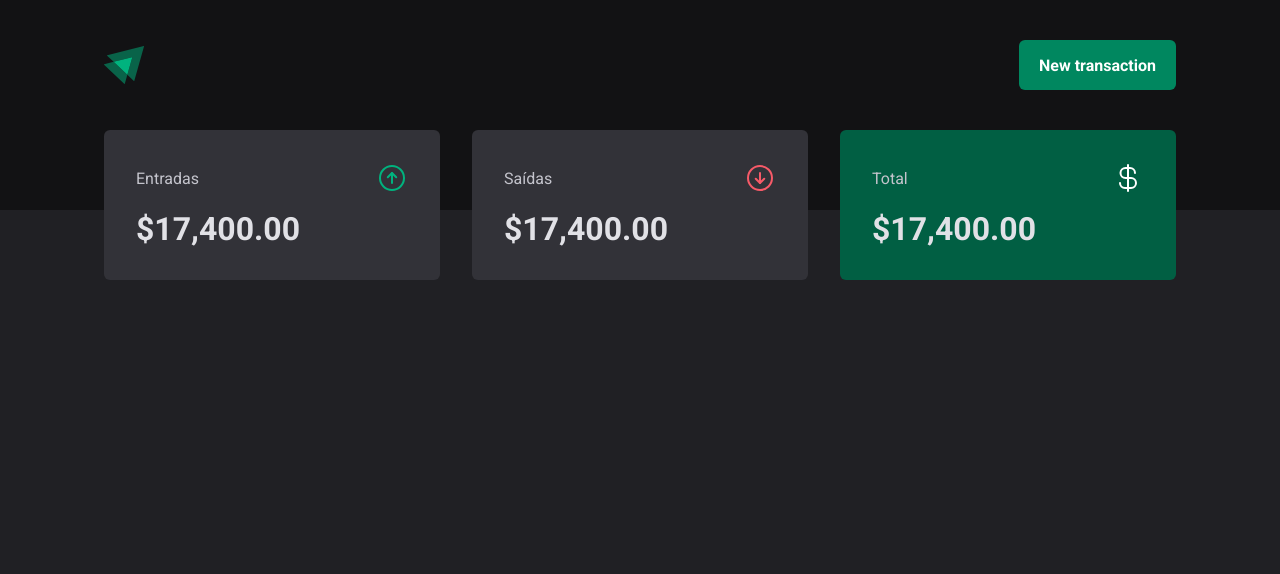
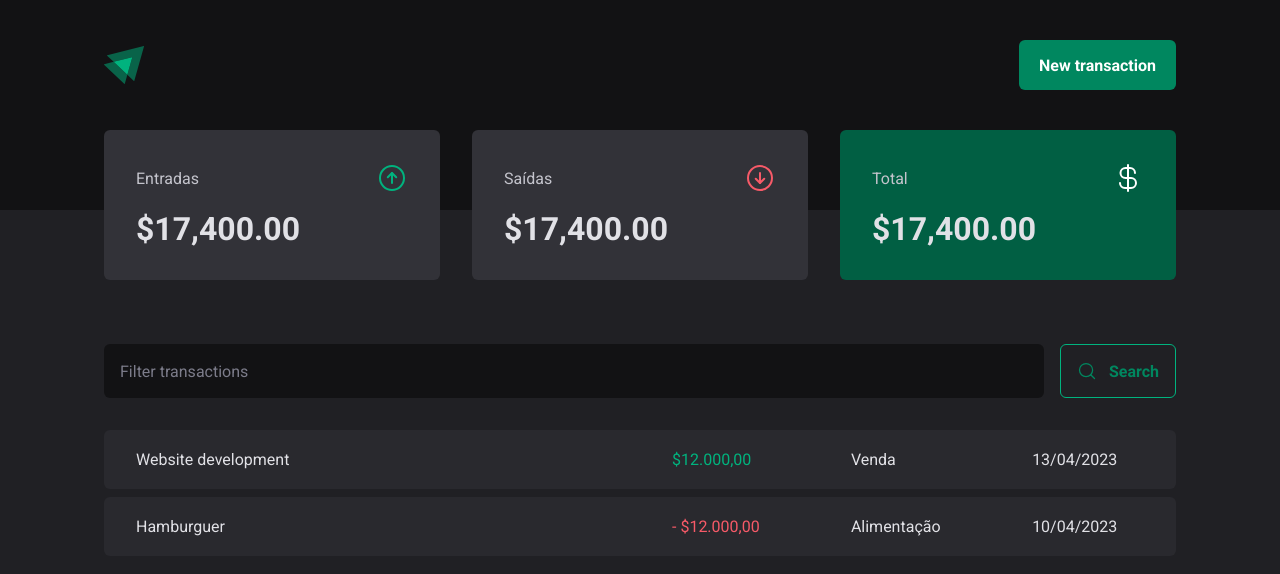
Before and after one commit to gcrozariol/dt-money-react, a React (Vite) app: page / in a window 1280 px wide. Shown: the top 574 px of the page. Built offline with nearby package versions, Linux system fonts and the light colour scheme.

Commit message:
Add transactions table + search bar

```diff
--- /dev/null
+++ b/src/pages/Transactions/components/SearchForm/index.tsx
@@ -0,0 +1,14 @@
+import { SearchFormContainer } from './styles'
+import { MagnifyingGlass } from 'phosphor-react'
+
+export function SearchForm() {
+  return (
+    <SearchFormContainer>
+      <input type="text" placeholder="Filter transactions" />
+      <button type="submit">
+        <MagnifyingGlass size={20} />
+        Search
+      </button>
+    </SearchFormContainer>
+  )
+}
--- /dev/null
+++ b/src/pages/Transactions/components/SearchForm/styles.ts
@@ -0,0 +1,42 @@
+import styled from 'styled-components'
+
+export const SearchFormContainer = styled.form`
+  display: flex;
+  gap: 1rem;
+
+  input {
+    flex: 1;
+    border-radius: 6px;
+    border: 0;
+    background-color: ${(props) => props.theme['gray-900']};
+    color: ${(props) => props.theme['gray-300']};
+    padding: 1rem;
+
+    &::placeholder {
+      color: ${(props) => props.theme['gray-500']};
+    }
+  }
+
+  button {
+    display: flex;
+    align-items: center;
+    gap: 0.75rem;
+
+    border: 0;
+    padding: 1rem;
+    background: transparent;
+    border: 1px solid ${(props) => props.theme['green-300']};
+    color: ${(props) => props.theme['green-500']};
+    font-weight: bold;
+    border-radius: 6px;
+
+    transition: 150ms;
+
+    &:hover {
+      cursor: pointer;
+      background: ${(props) => props.theme['green-500']};
+      border: 1px solid ${(props) => props.theme['green-500']};
+      color: ${(props) => props.theme.white};
+    }
+  }
+`
--- a/src/pages/Transactions/index.tsx
+++ b/src/pages/Transactions/index.tsx
@@ -1,11 +1,41 @@
 import { Header } from '../../components/Header'
 import { Summary } from '../../components/Summary'
+import { SearchForm } from './components/SearchForm'
+import {
+  PriceHighlight,
+  TransactionsContainer,
+  TransactionsTable,
+} from './styles'
 
 export function Transactions() {
   return (
     <div>
       <Header />
       <Summary />
+
+      <TransactionsContainer>
+        <SearchForm />
+        <TransactionsTable>
+          <tbody>
+            <tr>
+              <td width="50%">Website development</td>
+              <td>
+                <PriceHighlight variant="income">$12.000,00</PriceHighlight>
+              </td>
+              <td>Venda</td>
+              <td>13/04/2023</td>
+            </tr>
+            <tr>
+              <td width="50%">Hamburguer</td>
+              <td>
+                <PriceHighlight variant="outcome">- $12.000,00</PriceHighlight>
+              </td>
+              <td>Alimentação</td>
+              <td>10/04/2023</td>
+            </tr>
+          </tbody>
+        </TransactionsTable>
+      </TransactionsContainer>
     </div>
   )
 }
--- a/src/pages/Transactions/styles.ts
+++ b/src/pages/Transactions/styles.ts
@@ -0,0 +1,41 @@
+import styled from 'styled-components'
+
+export const TransactionsContainer = styled.main`
+  width: 100%;
+  max-width: 1120px;
+  margin: 4rem auto 0;
+  padding: 0 1.5rem;
+`
+
+export const TransactionsTable = styled.table`
+  width: 100%;
+  border-collapse: separate;
+  border-spacing: 0 0.5rem;
+  margin-top: 1.5rem;
+
+  td {
+    padding: 1.25rem 2rem;
+    background: ${(props) => props.theme['gray-700']};
+
+    &:first-child {
+      border-top-left-radius: 6px;
+      border-bottom-left-radius: 6px;
+    }
+
+    &:last-child {
+      border-top-right-radius: 6px;
+      border-bottom-right-radius: 6px;
+    }
+  }
+`
+
+interface PriceHighlightProps {
+  variant?: 'income' | 'outcome'
+}
+
+export const PriceHighlight = styled.span<PriceHighlightProps>`
+  color: ${(props) =>
+    props.variant === 'income'
+      ? props.theme['green-300']
+      : props.theme['red-300']};
+`
```
